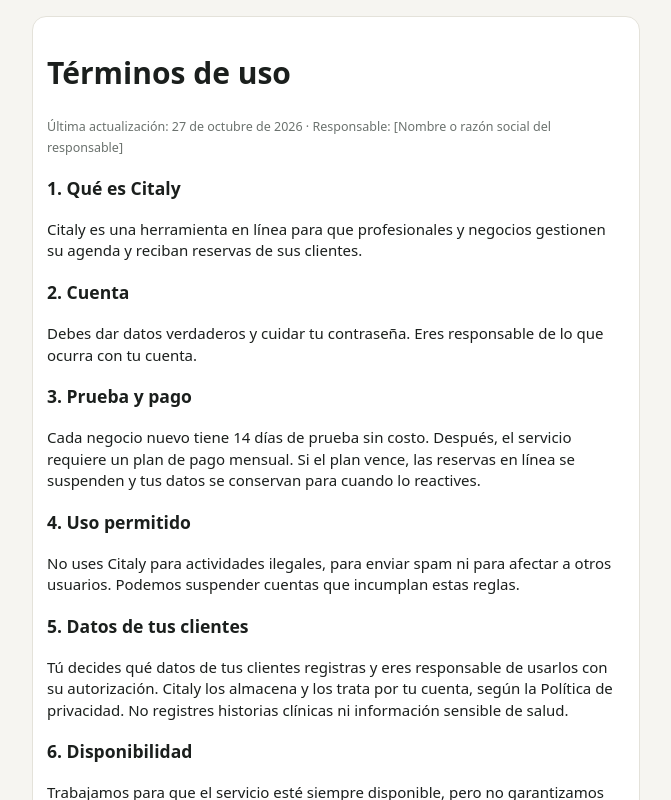
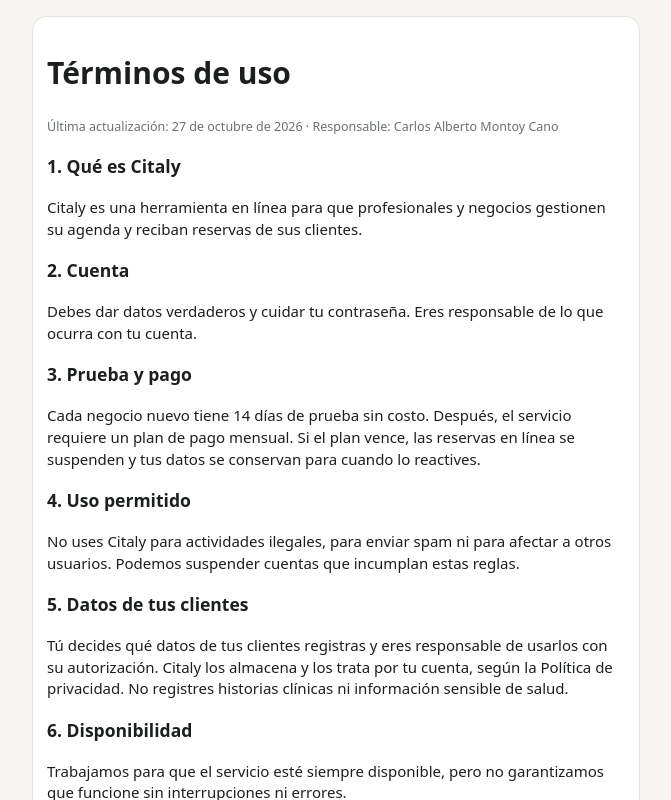
Before and after one commit to camontoya56-bit/Citaly, a Next.js app in the folder citaly/: page /terminos in a window 1280 px wide. Shown: the top 800 px of the page, without its empty margins (304-975 px from the left). Built offline with nearby package versions, Linux system fonts and the light colour scheme.

Commit message:
Update responsible name in terms of use

```diff
--- a/citaly/app/terminos/page.js
+++ b/citaly/app/terminos/page.js
@@ -1,5 +1,5 @@
 export const metadata = { title: "Términos de uso · Citaly" };
-const RESP = "[Nombre o razón social del responsable]", MAIL = "camontoya56@gmail.com";
+const RESP = "Carlos Alberto Montoy Cano", MAIL = "camontoya56@gmail.com";
 const T = [["1. Qué es Citaly", "Citaly es una herramienta en línea para que profesionales y negocios gestionen su agenda y reciban reservas de sus clientes."],
 ["2. Cuenta", "Debes dar datos verdaderos y cuidar tu contraseña. Eres responsable de lo que ocurra con tu cuenta."],
 ["3. Prueba y pago", "Cada negocio nuevo tiene 14 días de prueba sin costo. Después, el servicio requiere un plan de pago mensual. Si el plan vence, las reservas en línea se suspenden y tus datos se conservan para cuando lo reactives."],
```
